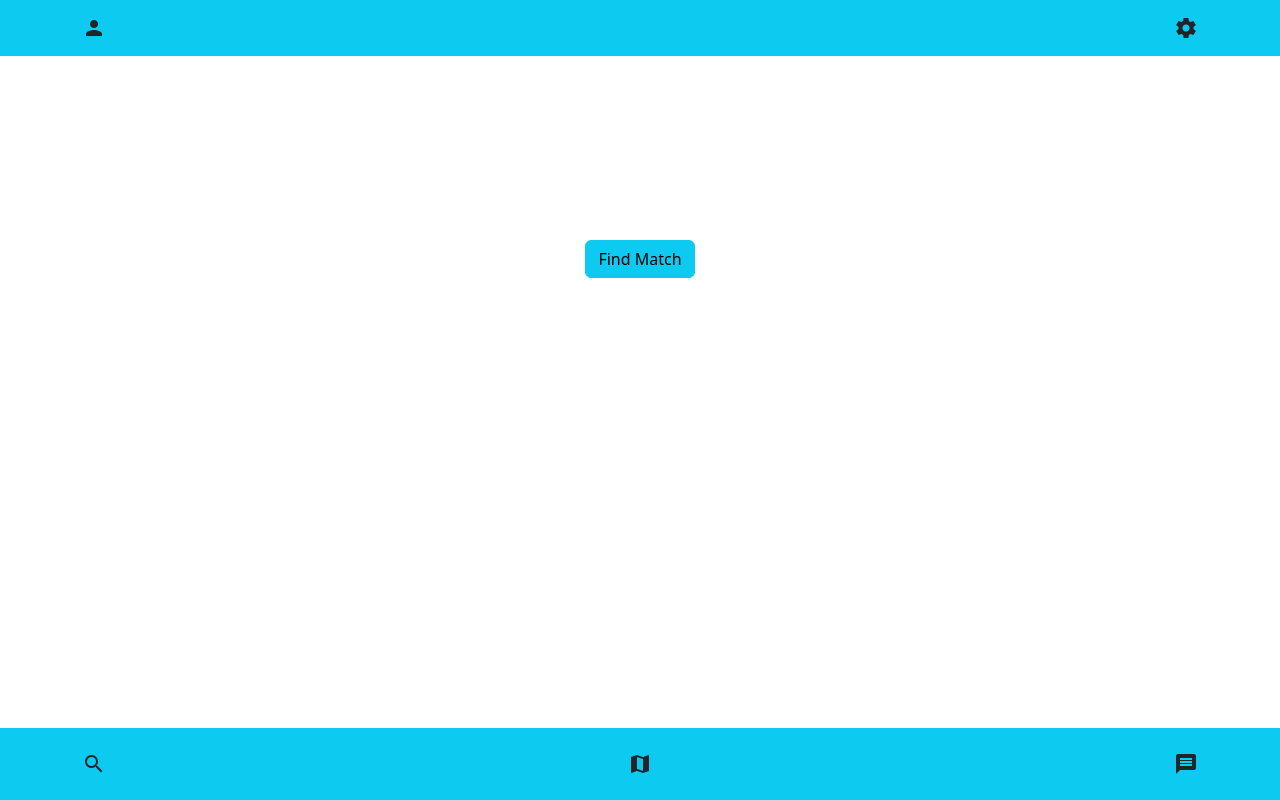
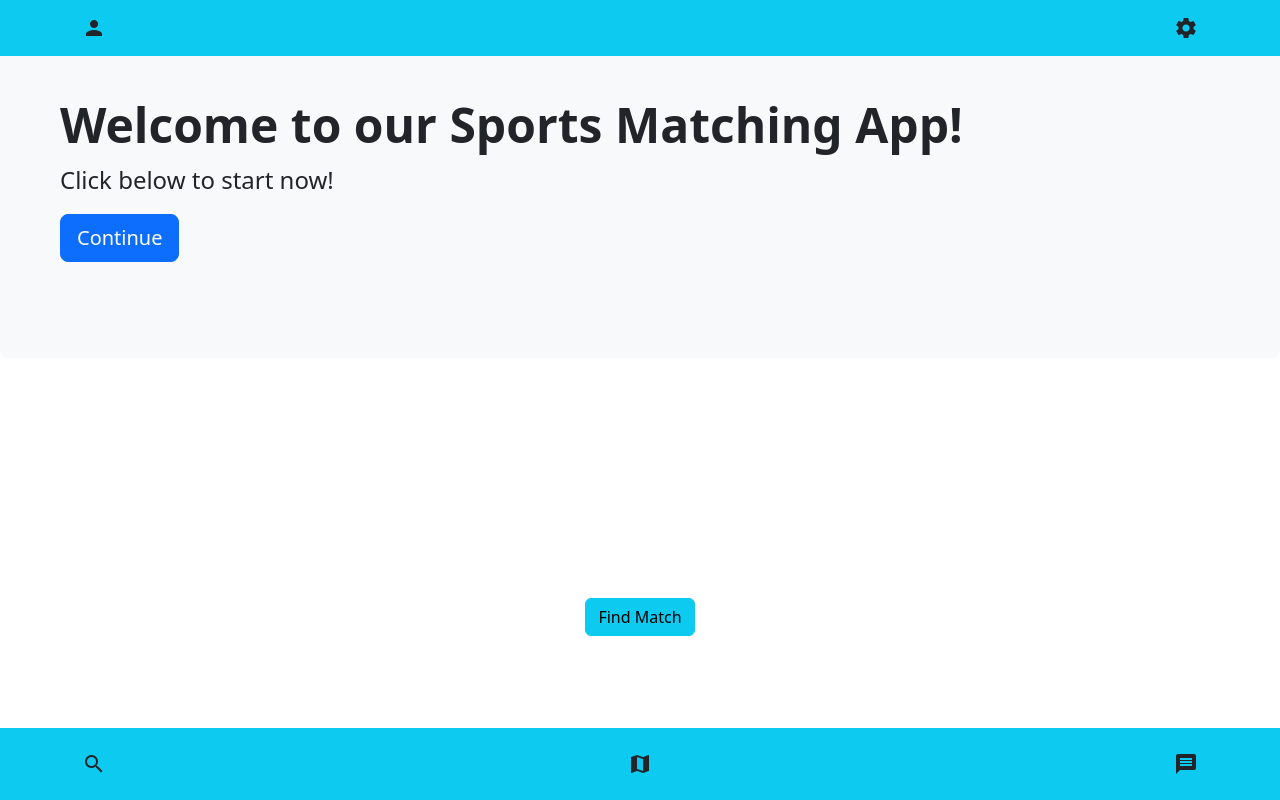
Before and after one commit to lrpick8/1800_202410_BBY18, a plain HTML site: page index.html in a window 1280 px wide. Drawn offline with nearby package versions, Linux system fonts and the light colour scheme.

Commit message:
Added a welcome message for sports matching app

```diff
--- a/index.html
+++ b/index.html
@@ -42,6 +42,15 @@
       </div>
     </header>
 
+    <div id="welcomeMessage" class="p-5 mb-4 bg-light rounded-3">
+      <div class="container-fluid py-5">
+        <h1 class="display-5 fw-bold">Welcome to our Sports Matching App!</h1>
+        <p class="col-md-8 fs-4">Click below to start now!</p>
+
+        <button class="btn btn-primary btn-lg" type="button" onclick="hideMessage()">Continue</button>
+      </div>
+    </div>
+
     <button type="button" class="btn btn-info" id="findmatch">Find Match</button>
 
     <footer class="navbar justify-content-evenly bg-info fixed-bottom">
@@ -54,6 +63,11 @@
 
     <!---------------------------------------------->
     <!-- Your own JavaScript functions go here    -->
+     <script>
+      function hideMessage(){
+        document.getElementById('welcomeMessage').style.display = 'none';
+      }
+     </script>
     <!---------------------------------------------->
 
     <!-- Link to scripts of your own -->
```
Also changed, not shown: styles/style.css (line endings or trailing spaces).
